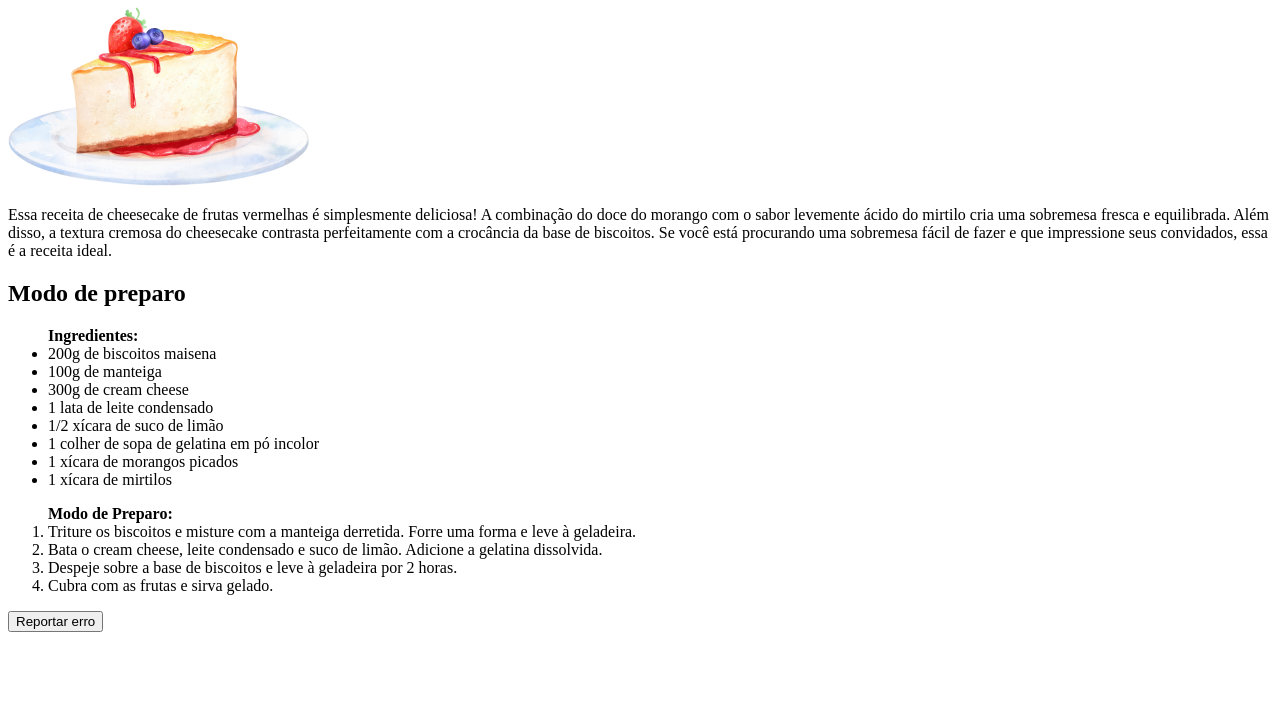
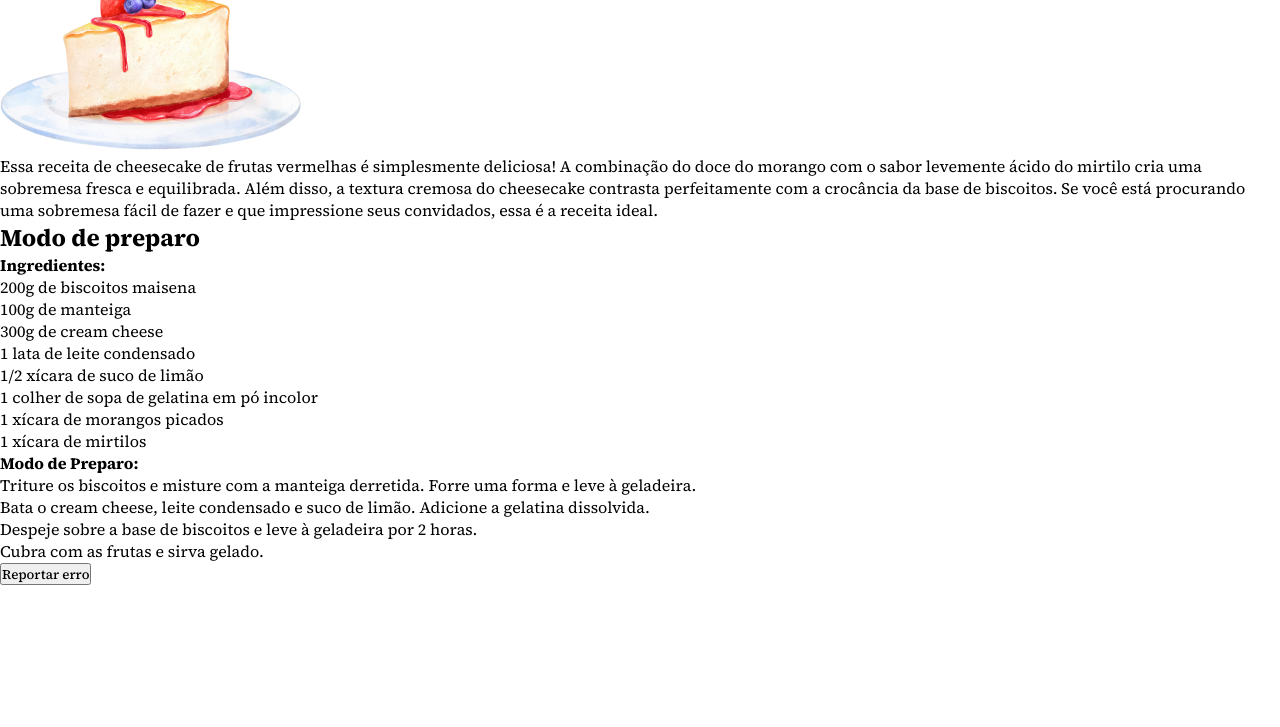
Before and after one commit to gustavonunesbispo/responsive-project-2, a plain HTML site: page index.html in a window 1280 px wide. Shown: the part 73-800 px from the top of the page. Drawn offline with Linux system fonts and the light colour scheme.

Commit message:
adjust project fonts

```diff
--- a/index.html
+++ b/index.html
@@ -1,9 +1,13 @@
 <!DOCTYPE html>
 <html lang="pt-br">
 <head>
+  <link rel="preconnect" href="https://fonts.googleapis.com">
+  <link rel="preconnect" href="https://fonts.gstatic.com" crossorigin>
   <meta charset="UTF-8">
   <meta name="viewport" content="width=device-width, initial-scale=1.0">
   <title>Cheesecake</title>
+  <link rel="stylesheet" href="./style.css">
+  <link href="https://fonts.googleapis.com/css2?family=Source+Serif+4:opsz,wght@8..60,400;8..60,500;8..60,700&display=swap" rel="stylesheet">
 </head>
 <body>
   <main>
--- a/style.css
+++ b/style.css
@@ -0,0 +1,17 @@
+* {
+  margin: 0;
+  padding: 0;
+  box-sizing: border-box;
+
+  -webkit-font-smoothing: antialiased;
+  -moz-osx-font-smoothing: grayscale;
+}
+
+:root {
+  font-family: 'Source Serif 4', serif;
+}
+
+button {
+  font-family: 'Source Serif 4', serif;
+  font-weight: 500;
+}
```
